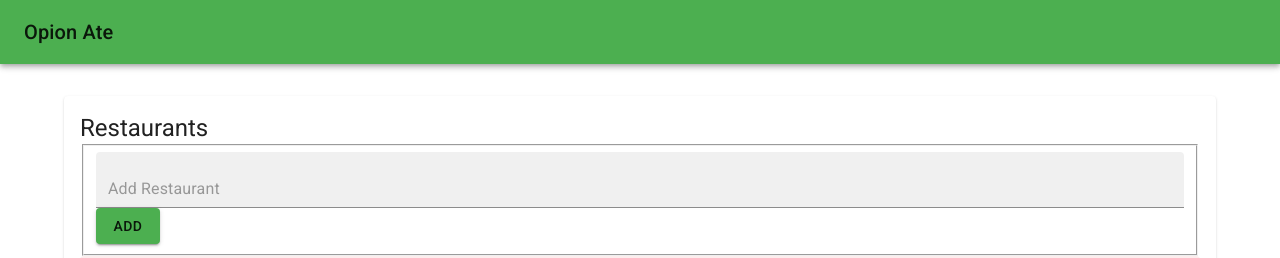
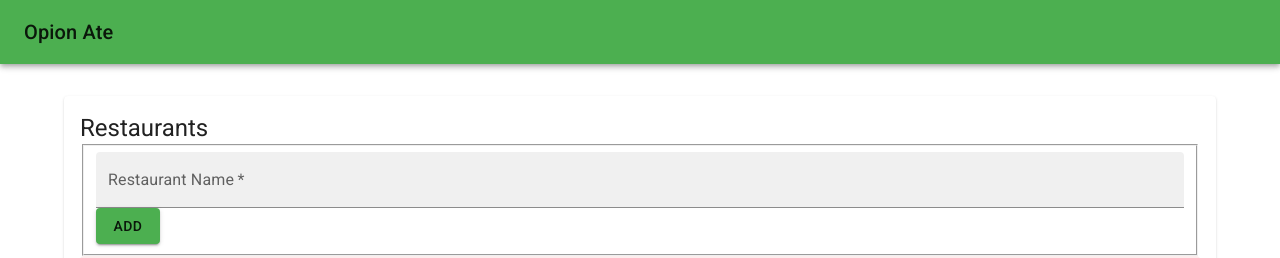
Before and after one commit to sophiabrandt/opinion-ate, a React (Vite) app: page / in a window 1280 px wide. Shown: the top 258 px of the page. Built offline with nearby package versions, Linux system fonts and the light colour scheme; no server answers.

Commit message:
feat: reset form after submit

```diff
--- a/src/components/NewRestaurantForm.tsx
+++ b/src/components/NewRestaurantForm.tsx
@@ -10,11 +10,14 @@ interface NewRestaurantFormProps {
 export function NewRestaurantForm({createRestaurant}: NewRestaurantFormProps) {
   return (
     <form
+      noValidate
       onSubmit={event => onNewRestaurantFormSubmit(event, createRestaurant)}
     >
       <fieldset>
         <TextField
           placeholder="Add Restaurant"
+          label="Restaurant Name"
+          required
           name="restaurantName"
           defaultValue=""
           fullWidth
@@ -37,6 +40,7 @@ function onNewRestaurantFormSubmit(
     new FormData(event.currentTarget),
   );
   assertIsString(restaurantName);
+  event.currentTarget.reset();
 
   callback(restaurantName);
 }
```
Also changed, not shown: 1 other file (tests, documents, lock files or other folders).
